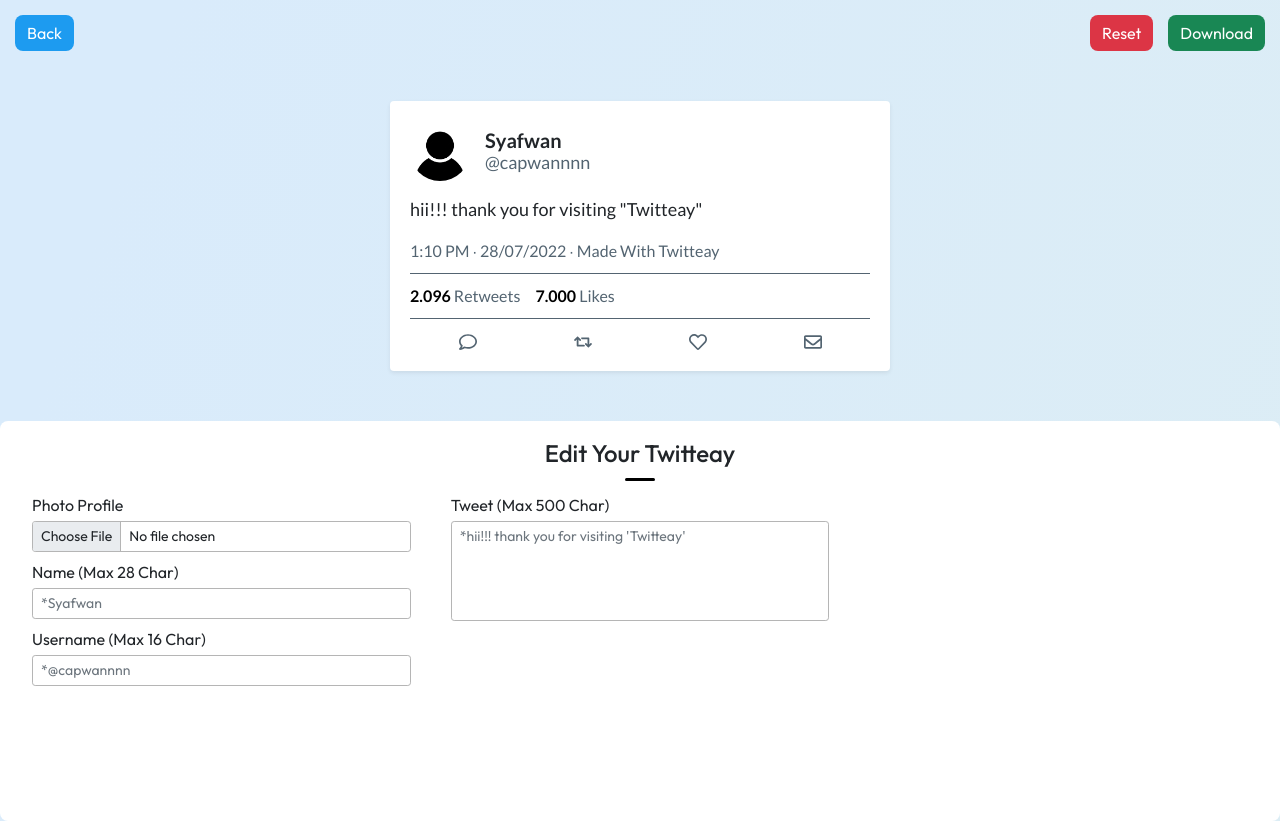
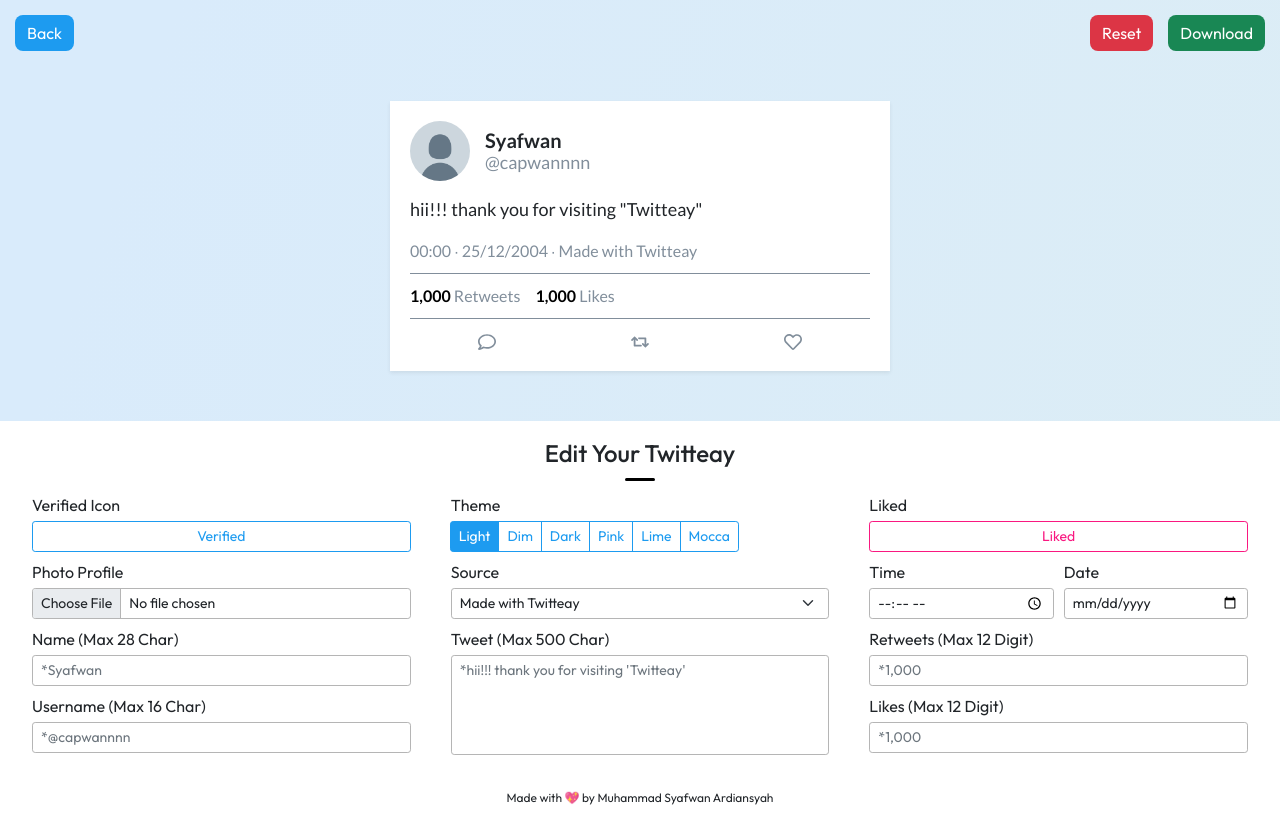
Before and after one commit to Syafwan000/twitteay, a React (Create React App) app: page /create-twitteay in a window 1280 px wide. Built offline with nearby package versions, Linux system fonts and the light colour scheme.

Commit message:
finished edit mode

```diff
--- a/package.json
+++ b/package.json
@@ -14,6 +14,7 @@
     "react-dom": "^18.2.0",
     "react-helmet": "^6.1.0",
     "react-icons": "^4.4.0",
+    "react-number-format": "^4.9.3",
     "react-router-dom": "^6.3.0",
     "react-scripts": "5.0.1",
     "web-vitals": "^2.1.4"
--- a/src/components/Twitteay.css
+++ b/src/components/Twitteay.css
@@ -67,7 +67,6 @@
 .ty-preview-wrapper {
     width: 500px;
     padding: 20px;
-    background-color: #fff;
     font-family: 'Lato', sans-serif;
 }
 
@@ -88,17 +87,24 @@ img.ty-photo-profile {
 
 .ty-preview-header-username h2 {
     margin: 0;
+    cursor: default;
 }
 
 .ty-name-user {
     font-size: 20px;
     font-weight: bold;
+    cursor: default;
+}
+
+.ty-verified-icon {
+    color: #1D9BF0;
+    font-size: 19px;
 }
 
 .ty-username-user {
     text-transform: lowercase;
     font-size: 18px;
-    color: #536471;
+    color: #818E9B;
 }
 
 .ty-preview-body {
@@ -107,16 +113,18 @@ img.ty-photo-profile {
 
 .ty-tweet {
     font-size: 18px;
+    cursor: default;
 }
 
 .ty-date-tweet {
-    color: #536471;
+    color: #818E9B;
     margin: 0 0 10px 0;
+    cursor: default;
 }
 
 .ty-line {
     height: .5px;
-    background-color: #536471;
+    background-color: #818E9B;
 }
 
 .ty-footer-content {
@@ -125,8 +133,9 @@ img.ty-photo-profile {
 }
 
 .ty-footer-content p {
-    color: #536471;
+    color: #818E9B;
     margin: 10px 0;
+    cursor: default;
 }
 
 span.ty-bold-text {
@@ -145,7 +154,12 @@ span.ty-bold-text {
 }
 
 .ty-gray {
-    color: #536471;
+    color: #818E9B;
+    font-size: 18px;
+}
+
+.ty-liked {
+    color: #F91880;
     font-size: 18px;
 }
 
@@ -155,7 +169,6 @@ span.ty-bold-text {
 
 .ty-edit {
     background-color: #fff;
-    border-radius: .5rem !important;
     padding: 12px;
     padding-top: 18px;
     height: 400px;
@@ -165,6 +178,7 @@ span.ty-bold-text {
     text-align: center;
     font-family: 'Outfit', sans-serif;
     margin: 0 0 18px 0;
+    cursor: default;
 }
 
 .ty-title-line {
@@ -192,6 +206,9 @@ textarea.form-control {
 
 input[type="text"],
 input[type="file"],
+input[type="time"],
+input[type="date"],
+select.form-select,
 textarea.form-control {
     font-family: 'Outfit', sans-serif;
     border: 1px solid rgb(181, 181, 181);
@@ -199,6 +216,9 @@ textarea.form-control {
 
 input[type="text"]:focus,
 input[type="file"]:focus,
+input[type="time"]:focus,
+input[type="date"]:focus,
+select.form-select:focus,
 textarea.form-control:focus {
     font-family: 'Outfit', sans-serif;
     border: 1px solid rgb(181, 181, 181);
@@ -209,4 +229,128 @@ textarea.form-control:focus {
     padding: 0 20px;
 }
 
+.ty-date-input {
+    display: flex;
+}
+
+.ty-date-input .mb-2 {
+    width: 100%;
+}
+
+.ty-date-input .ty-time {
+    margin-right: 10px;
+}
+
+.btn-info {
+    font-family: 'Outfit', sans-serif;
+    background-color: #1D9BF0 !important;
+    border: 1px solid #1D9BF0 !important;
+    color: #fff !important;
+}
+
+.btn-outline-info {
+    font-family: 'Outfit', sans-serif;
+    border: 1px solid #1D9BF0 !important;
+    color: #1D9BF0 !important;
+}
+
+.btn-outline-info:hover {
+    background-color: #1D9BF0 !important;
+    color: #fff !important;
+}
+
+.btn-outline-info:focus {
+    background-color: #1D9BF0 !important;
+    color: #fff !important;
+}
+
+.btn-check:checked+.btn-outline-info {
+    font-family: 'Outfit', sans-serif;
+    background-color: #1D9BF0 !important;
+    border: 1px solid #1D9BF0 !important;
+    color: #fff !important;
+}
+
+.btn-outline-info.liked {
+    color: #F91880 !important;
+    border: 1px solid #F91880 !important;
+}
+
+.btn-outline-info.liked:hover {
+    background-color: #F91880 !important;
+    color: #fff !important;
+}
+
+.btn-outline-info.liked:focus {
+    background-color: #F91880 !important;
+    color: #fff !important;
+}
+
+.btn-check:checked+.btn-outline-info.liked {
+    background-color: #F91880 !important;
+    border: 1px solid #F91880 !important;
+    color: #fff !important;
+}
+
+.ty-developer {
+    font-size: 12px;
+    font-family: 'Outfit', sans-serif;
+    text-align: center;
+    margin: 26px 0 0 0;
+    cursor: default;
+}
+
 /* End Edit */
+
+/* Light Theme */
+
+.ty-light-theme {
+    background-color: #fff;
+}
+
+/* End Light Theme */
+/* Dim Theme */
+
+.ty-dim-theme {
+    background-color: #15202B;
+    color: #fff;
+}
+
+.ty-bold-text.ty-dim-theme {
+    color: #fff !important;
+}
+
+/* End Dim Theme */
+/* Dark Theme */
+
+.ty-dark-theme {
+    background-color: #000;
+    color: #fff;
+}
+
+.ty-bold-text.ty-dark-theme {
+    color: #fff !important;
+}
+
+/* End Dark Theme */
+/* Pink Theme */
+
+.ty-pink-theme {
+    background-color: #FFC4E1;
+}
+
+/* End Pink Theme */
+/* Lime Theme */
+
+.ty-lime-theme {
+    background-color: #CDF2CA;
+}
+
+/* End Lime Theme */
+/* Mocca Theme */
+
+.ty-mocca-theme {
+    background-color: #FFE6BC;
+}
+
+/* End Mocca Theme */
--- a/src/components/Twitteay.jsx
+++ b/src/components/Twitteay.jsx
@@ -1,22 +1,46 @@
-import { Container, Form } from "react-bootstrap";
+import { FaRegComment, FaRetweet, FaRegHeart, FaHeart } from "react-icons/fa";
+import { Container, Form, ButtonGroup, ToggleButton } from "react-bootstrap";
+import { useState, useCallback } from "react";
+import { MdVerified } from "react-icons/md";
+import { Link } from "react-router-dom";
 import { Helmet } from "react-helmet";
-import { Link } from "react-router-dom";
+import NumberFormat from "react-number-format";
 import ProfileIcon from "../image/Profile.png";
-import { useState, useCallback } from "react";
 import html2canvas from "html2canvas";
-import { FaRegComment, FaRetweet, FaRegHeart, FaRegEnvelope } from "react-icons/fa";
+import download from "downloadjs";
 import "./Twitteay.css";
-import download from "downloadjs";
 
 export default function Twitteay() {
+    const [verified, setVerified] = useState(false);
     const [photo, setPhoto] = useState();
     const [name, setName] = useState('Syafwan');
     const [username, setUsername] = useState('capwannnn');
+    const [theme, setTheme] = useState('ty-light-theme');
+    const [source, setSource] = useState('Made with Twitteay');
     const [tweet, setTweet] = useState('hii!!! thank you for visiting "Twitteay"');
+    const [liked, setLiked] = useState(false);
+    const [time, setTime] = useState('00:00');
+    const [date, setDate] = useState('2004-12-25');
+    const [retweets, setRetweets] = useState('1,000');
+    const [likes, setLikes] = useState('1,000');
+
+    const split = date.split('-');
+    const newFormat = split[2] + '/' + split[1] + '/' + split[0];
+
+    const listTheme = [
+        { name: 'Light', value: 'ty-light-theme' },
+        { name: 'Dim', value: 'ty-dim-theme' },
+        { name: 'Dark', value: 'ty-dark-theme' },
+        { name: 'Pink', value: 'ty-pink-theme' },
+        { name: 'Lime', value: 'ty-lime-theme' },
+        { name: 'Mocca', value: 'ty-mocca-theme' }
+    ];
 
     (name == "") && setName('Syafwan');
     (username == "") && setUsername('capwannnn');
     (tweet == "") && setTweet('hii!!! thank you for visiting "Twitteay"');
+    (retweets == "") && setRetweets('1,000');
+    (likes == "") && setLikes('1,000');
 
     const captureTwitteay =  useCallback(async () => {
         const tweet = await html2canvas(document.querySelector('.capture'));
@@ -24,16 +48,25 @@ export default function Twitteay() {
         download(dataURL, 'download.png', 'image/png');
     }, []);
 
+    const resetAll = () => {
+        setVerified(false);
+        setPhoto();
+        setName('Syafwan');
+        setUsername('capwannnn');
+        setTheme('ty-light-theme');
+        setSource('Made with Twitteay');
+        setTweet('hii!!! thank you for visiting "Twitteay"');
+        setLiked(false);
+        setTime('00:00');
+        setDate('2004-12-25');
+        setRetweets('1,000');
+        setLikes('1,000');
+    };
+
     const photoPreview = (e) => {
         if(e.target.files && e.target.files.length > 0) {
             setPhoto(e.target.files[0]);
         }
-    };
-
-    const resetAll = () => {
-        setPhoto();
-        setName('Syafwan');
-        setUsername('capwannnn');
     };
 
     return (
@@ -49,7 +82,7 @@ export default function Twitteay() {
                 </div>
             </Container>
             <Container className="ty-preview">
-                <div className="ty-preview-wrapper rounded shadow-sm capture">
+                <div className={"ty-preview-wrapper shadow-sm capture " + theme}>
                     <div className="ty-preview-header">
                         {photo ? (
                             <img className="ty-photo-profile rounded-circle" src={URL.createObjectURL(photo)} alt="Photo" />
@@ -57,26 +90,35 @@ export default function Twitteay() {
                             <img className="ty-photo-profile rounded-circle" src={ProfileIcon} alt="Photo" />
                         )}
                         <div className="ty-preview-header-username">
-                            <h2 className="ty-name-user">{name}</h2>
+                            <h2 className="ty-name-user">{name}
+                                {verified && (
+                                    <>
+                                        &nbsp;<MdVerified className="ty-verified-icon" />
+                                    </>
+                                )}
+                            </h2>
                             <h2 className="ty-username-user">@{username}</h2>
                         </div>
                     </div>
                     <div className="ty-preview-body">
                         <p className="ty-tweet">{tweet}</p>
-                        <p className="ty-date-tweet">1:10 PM ∙ 28/07/2022 ∙ Made With Twitteay</p>
+                        <p className="ty-date-tweet">{time} ∙ {newFormat} ∙ {source}</p>
                     </div>
                     <div className="ty-preview-footer">
                         <div className="ty-line"></div>
                         <div className="ty-footer-content">
-                            <p className="ty-retweets"><span className="ty-bold-text">2.096</span> Retweets</p>
-                            <p className="ty-likes"><span className="ty-bold-text">7.000</span> Likes</p>
+                            <p className="ty-retweets"><span className={"ty-bold-text " + theme}>{retweets}</span> Retweets</p>
+                            <p className="ty-likes"><span className={"ty-bold-text " + theme}>{likes}</span> Likes</p>
                         </div>
                         <div className="ty-line"></div>
                         <div className="ty-action-icon">
                             <FaRegComment className="ty-gray" />
                             <FaRetweet className="ty-gray" />
-                            <FaRegHeart className="ty-gray" />
-                            <FaRegEnvelope className="ty-gray" />
+                            {liked ? (
+                                <FaHeart className="ty-liked" />
+                            ) : (
+                                <FaRegHeart className="ty-gray" />
+                            )}
                         </div>
                     </div>
                 </div>
@@ -86,41 +128,81 @@ export default function Twitteay() {
                 <div className="ty-title-line"></div>
                 <div className="ty-edit-content">
                     <div className="ty-left-edit">
+                        <Form.Label className="ty-label-input mb-1" htmlFor="verified">Verified Icon</Form.Label>
+                        <ToggleButton className="mb-2 d-block shadow-none" id="verified" type="checkbox" variant="outline-info" size="sm" checked={verified} onChange={(e) => setVerified(e.currentTarget.checked)}>
+                            Verified
+                        </ToggleButton>
                         <Form.Group className="mb-2">
                             <Form.Label className="ty-label-input mb-1" htmlFor="photo">Photo Profile</Form.Label>
                             <Form.Control className="shadow-none" type="file" accept="image/*" size="sm" id="photo" onChange={photoPreview} />
                         </Form.Group>
                         <Form.Group className="mb-2">
                             <Form.Label className="ty-label-input mb-1" htmlFor="name">Name (Max 28 Char)</Form.Label>
-                            <Form.Control className="shadow-none" type="text" size="sm" id="name" placeholder="*Syafwan" maxLength="28" autoComplete="off" onChange={
-                                function(e) {
-                                    setName(e.target.value);
-                                }
-                            } />
+                            <Form.Control className="shadow-none" type="text" size="sm" id="name" placeholder="*Syafwan" maxLength="28" autoComplete="off" onChange={(e) => setName(e.target.value)} />
                         </Form.Group>
                         <Form.Group className="mb-2">
                             <Form.Label className="ty-label-input mb-1" htmlFor="username">Username (Max 16 Char)</Form.Label>
-                            <Form.Control className="shadow-none" type="text" size="sm" id="username" placeholder="*@capwannnn" maxLength="16" autoComplete="off" onChange={
-                                function(e) {
-                                    setUsername(e.target.value);
-                                }
-                            } />
+                            <Form.Control className="shadow-none" type="text" size="sm" id="username" placeholder="*@capwannnn" maxLength="16" autoComplete="off" onChange={(e) => setUsername(e.target.value)} />
                         </Form.Group>
                     </div>
                     <div className="ty-middle-edit">
+                        <Form.Label className="ty-label-input mb-1">Theme</Form.Label>
+                        <ButtonGroup className="mb-2 d-block" size="sm">
+                            {listTheme.map((radio, idx) => (
+                            <ToggleButton
+                                className="shadow-none"
+                                key={idx}
+                                id={`radio-${idx}`}
+                                type="radio"
+                                variant="outline-info"
+                                name="radio"
+                                value={radio.value}
+                                checked={theme === radio.value}
+                                onChange={(e) => setTheme(e.currentTarget.value)}
+                            >
+                                {radio.name}
+                            </ToggleButton>
+                            ))}
+                        </ButtonGroup>
+                        <Form.Label className="ty-label-input mb-1">Source</Form.Label>
+                        <Form.Select className="mb-2 shadow-none" size="sm" onChange={(e) => setSource(e.currentTarget.value)}>
+                            <option>Made with Twitteay</option>
+                            <option value="Twitteay for iPhone">Twitteay for iPhone</option>
+                            <option value="Twitteay for Android">Twitteay for Android</option>
+                            <option value="Twitteay for Windows Phone">Twitteay for Windows Phone</option>
+                            <option value="Twitteay for Web">Twitteay for Web</option>
+                        </Form.Select>
                         <Form.Group className="mb-2">
-                            <Form.Label className="ty-label-input mb-1" htmlFor="username">Tweet (Max 500 Char)</Form.Label>
-                            <Form.Control className="shadow-none" as="textarea" size="sm" id="username" placeholder="*hii!!! thank you for visiting 'Twitteay'" maxLength="500" autoComplete="off" onChange={
-                                function(e) {
-                                    setTweet(e.target.value);
-                                }
-                            } />
+                            <Form.Label className="ty-label-input mb-1" htmlFor="tweet">Tweet (Max 500 Char)</Form.Label>
+                            <Form.Control className="shadow-none" as="textarea" size="sm" id="tweet" placeholder="*hii!!! thank you for visiting 'Twitteay'" maxLength="500" autoComplete="off" onChange={(e) => setTweet(e.target.value)} />
                         </Form.Group>
                     </div>
                     <div className="ty-right-edit">
-
+                        <Form.Label className="ty-label-input mb-1" htmlFor="liked">Liked</Form.Label>
+                        <ToggleButton className="mb-2 d-block shadow-none" id="liked" type="checkbox" variant="outline-info liked" size="sm" checked={liked} onChange={(e) => setLiked(e.currentTarget.checked)}>
+                            Liked
+                        </ToggleButton>
+                        <div className="ty-date-input">
+                            <Form.Group className="ty-time mb-2">
+                                <Form.Label className="ty-label-input mb-1" htmlFor="time">Time</Form.Label>
+                                <Form.Control className="shadow-none" type="time" size="sm" id="time" onChange={(e) => setTime(e.target.value)} />
+                            </Form.Group>
+                            <Form.Group className="mb-2">
+                                <Form.Label className="ty-label-input mb-1" htmlFor="date">Date</Form.Label>
+                                <Form.Control className="shadow-none" type="date" size="sm" id="date" placeholder="dd/mm/yyyy" onChange={(e) => setDate(e.target.value)} />
+                            </Form.Group>
+                        </div>
+                        <Form.Group className="mb-2">
+                            <Form.Label className="ty-label-input mb-1" htmlFor="retweets">Retweets (Max 12 Digit)</Form.Label>
+                            <NumberFormat className="form-control form-control-sm shadow-none" placeholder="*1,000" id="retweets" thousandSeparator={true} allowNegative={false} maxLength="15" autoComplete="off" onChange={(e) => setRetweets(e.target.value)} />
+                        </Form.Group>
+                        <Form.Group className="mb-2">
+                            <Form.Label className="ty-label-input mb-1" htmlFor="likes">Likes (Max 12 Digit)</Form.Label>
+                            <NumberFormat className="form-control form-control-sm shadow-none" placeholder="*1,000" id="likes" thousandSeparator={true} allowNegative={false} maxLength="15" autoComplete="off" onChange={(e) => setLikes(e.target.value)} />
+                        </Form.Group>
                     </div>
                 </div>
+                <p className="ty-developer">Made with 💖 by Muhammad Syafwan Ardiansyah</p>
             </Container>
         </>
     )
```
Also changed, not shown: src/image/Profile.png, 1 other file (tests, documents, lock files or other folders).
